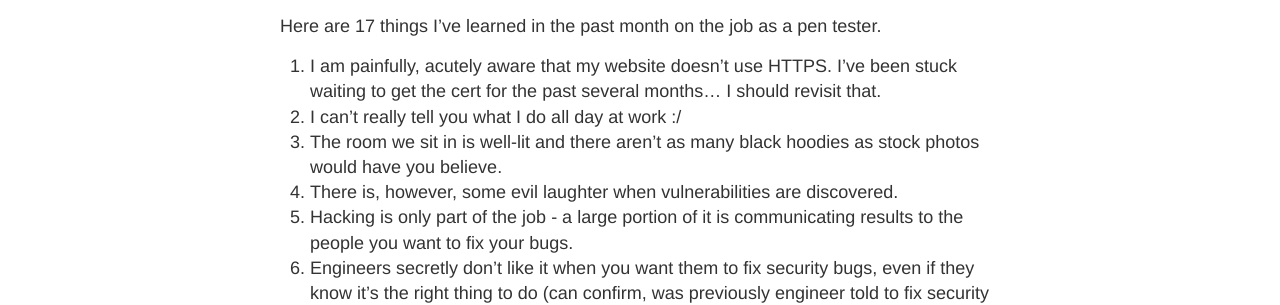
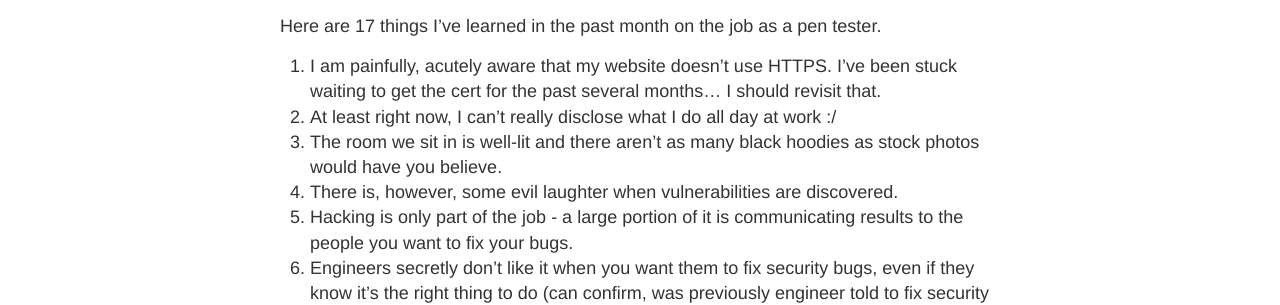
Before and after one commit to mrb113/mrb113.github.io, a Jekyll site: the page built from _posts/2018-8-8-First-Month-In-Security.md, in a window 1280 px wide. Shown: the part 448-753 px from the top of the page. Built offline with Jekyll 4.4.1, drawn with Linux system fonts in a browser that asks for light colours; comment, search, counter and statistics services are not loaded.

Commit message:
Update 2018-8-8-First-Month-In-Security.md

```diff
--- a/_posts/2018-8-8-First-Month-In-Security.md
+++ b/_posts/2018-8-8-First-Month-In-Security.md
@@ -10,7 +10,7 @@ A lot of people are curious about what it's like to be a penetration tester (whi
 Here are 17 things I've learned in the past month on the job as a pen tester.
 
 0. I am painfully, acutely aware that my website doesn't use HTTPS. I've been stuck waiting to get the cert for the past several months... I should revisit that.
-1. I can't really tell you what I do all day at work :/
+1. At least right now, I can't really disclose what I do all day at work :/
 2. The room we sit in is well-lit and there aren't as many black hoodies as stock photos would have you believe.
 3. There is, however, some evil laughter when vulnerabilities are discovered.
 4. Hacking is only part of the job - a large portion of it is communicating results to the people you want to fix your bugs.
```
